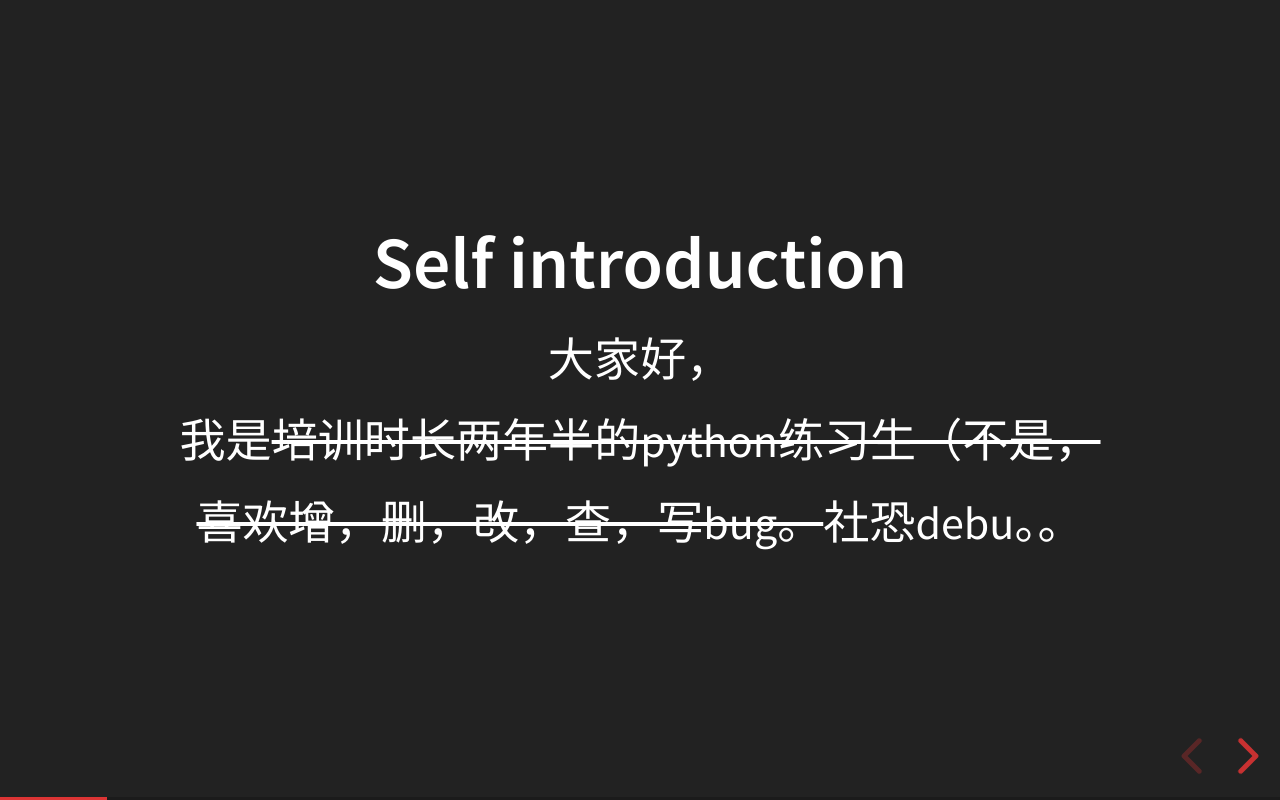
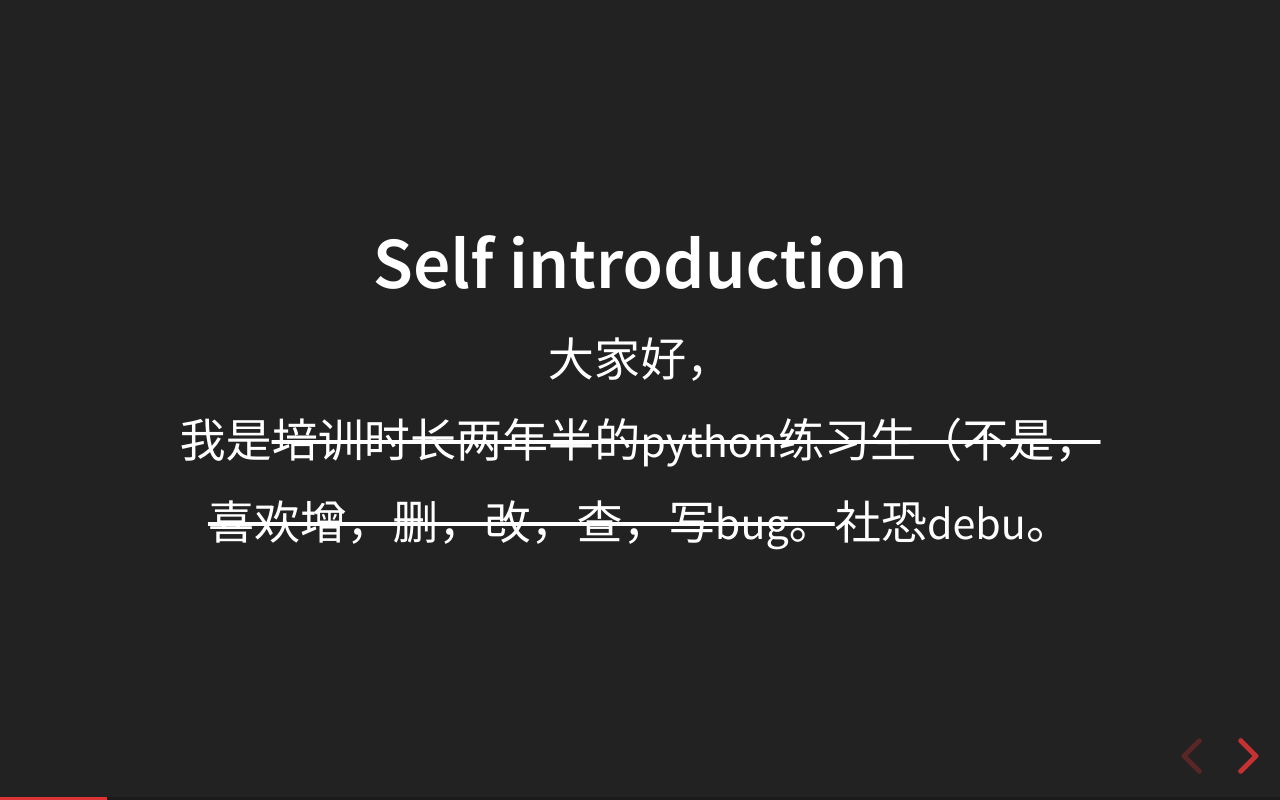
Before and after one commit to google-golang/nanarino.github.io, a website: page index.html in a window 1280 px wide. Both pictures are taken after a click on the button "next slide". Drawn offline with nearby package versions, Linux system fonts and the light colour scheme; some packages are replaced by stand-ins of ours.

Commit message:
MOD 从属更新

```diff
--- a/index.html
+++ b/index.html
@@ -26,7 +26,7 @@
 
 我是~~培训时长两年半的python练习生（不是，~~
 
-~~喜欢增，删，改，查，写bug。~~社恐debu。。
+~~喜欢增，删，改，查，写bug。~~社恐debu。
 </script></section><section  data-markdown><script type="text/template">
 ## The meaning of username
 
```
